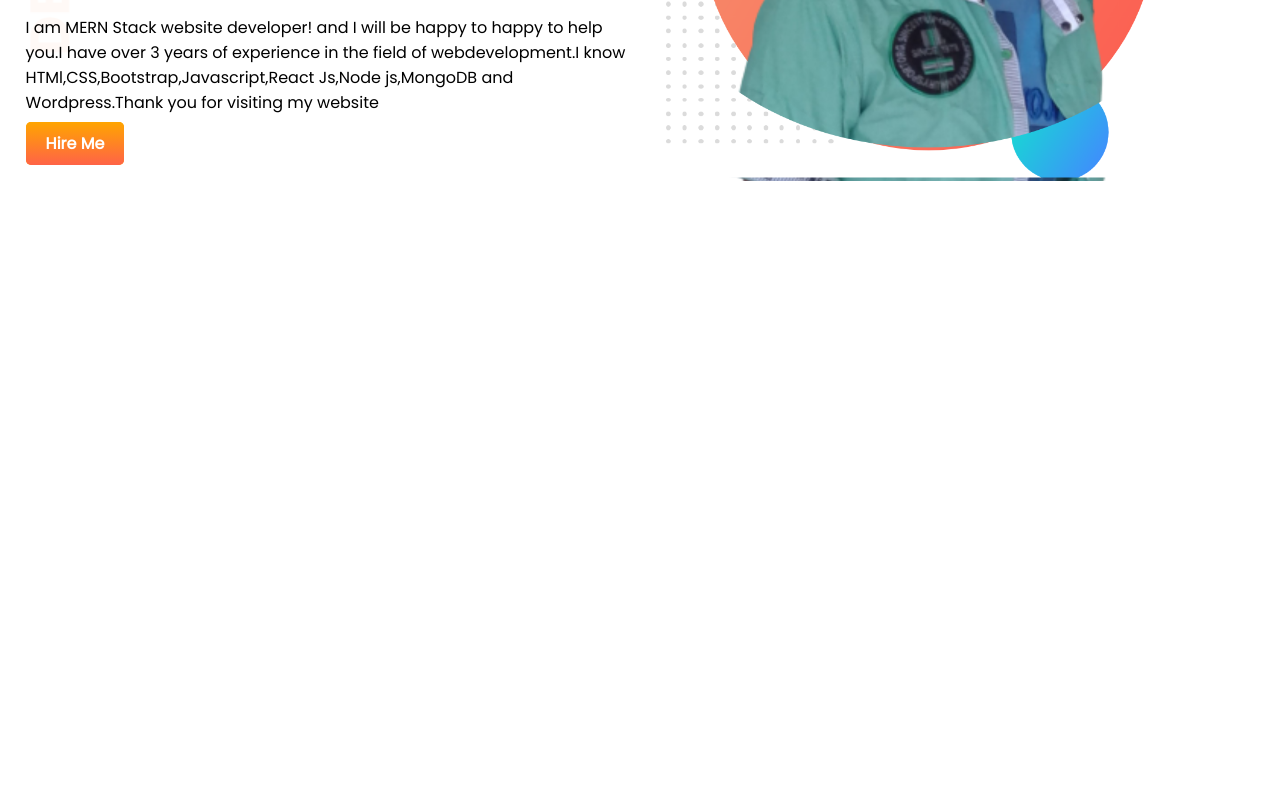
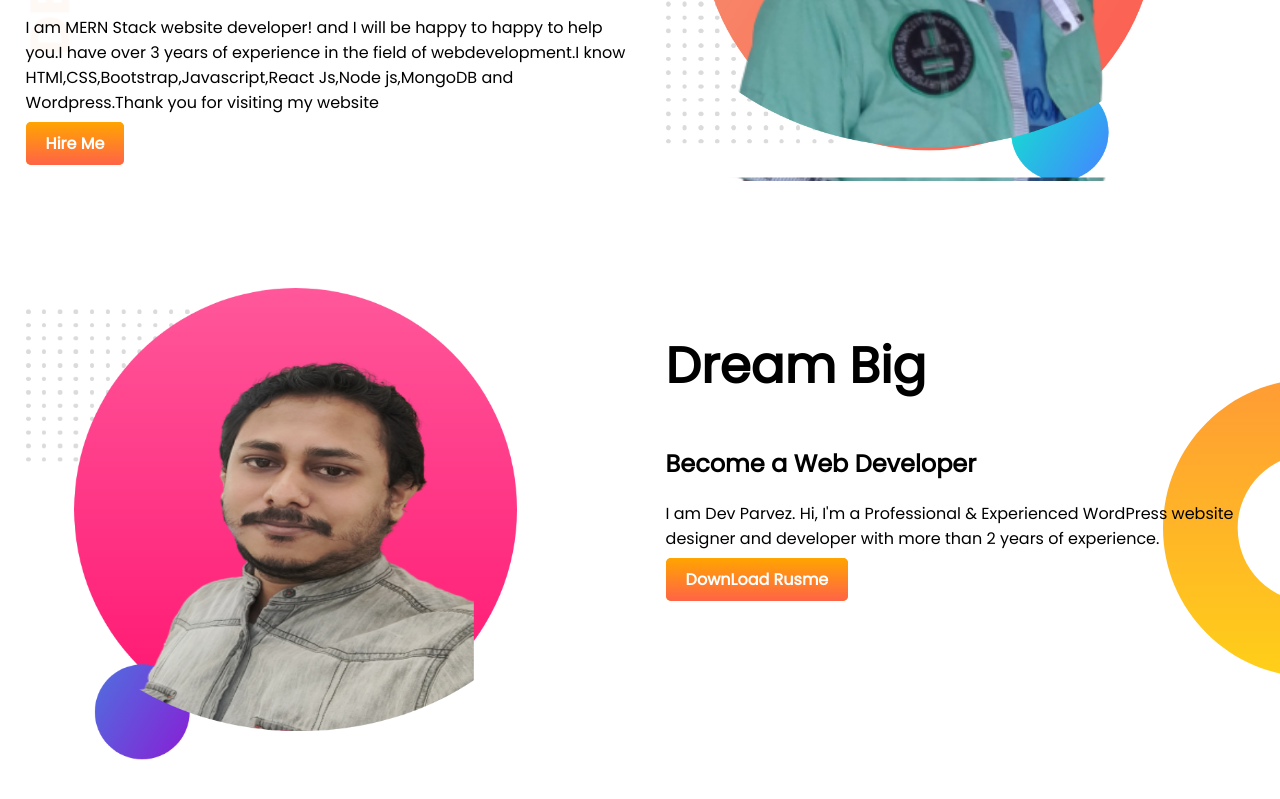
Before and after one commit to devparvez/developer-portfolio-hero, a plain HTML site: page index.html in a window 1280 px wide. Shown: the part 307-1106 px from the top of the page. Before the commit the page ends 800 px from the top, so only its background shows below. Drawn offline with Linux system fonts and the light colour scheme.

Commit message:
next part of the hero section

```diff
--- a/index.html
+++ b/index.html
@@ -28,5 +28,17 @@
         </div>
 
     </section>
+
+    <section class="dream-big">
+        <div class="half-width">
+            <img src="images/bgparvez1.png" alt="">
+        </div>
+        <div class="half-width">
+            <h1>Dream Big</h1>
+            <h2>Become a Web Developer</h2>
+            <p>I am Dev Parvez. Hi, I'm a Professional & Experienced WordPress website designer and developer with more than 2 years of experience.</p>
+            <a class="link-hireme-btn" target="_blank" href="https://www.linkedin.com/in/devparvez/">DownLoad Rusme</a>
+        </div>
+    </section>
 </body>
 </html>
--- a/style.css
+++ b/style.css
@@ -10,6 +10,7 @@ h1{
 }
 section{
     display: flex;
+    margin-bottom: 100px;
 }
 .half-width{
     width:50%;
@@ -35,3 +36,8 @@ section{
     background-image: url(images/top-banner.png);
     background-repeat: no-repeat;
 }
+.dream-big{
+    background-image: url(images/dream-bg.png);
+    background-repeat: no-repeat;
+    background-position: right;
+}
```
